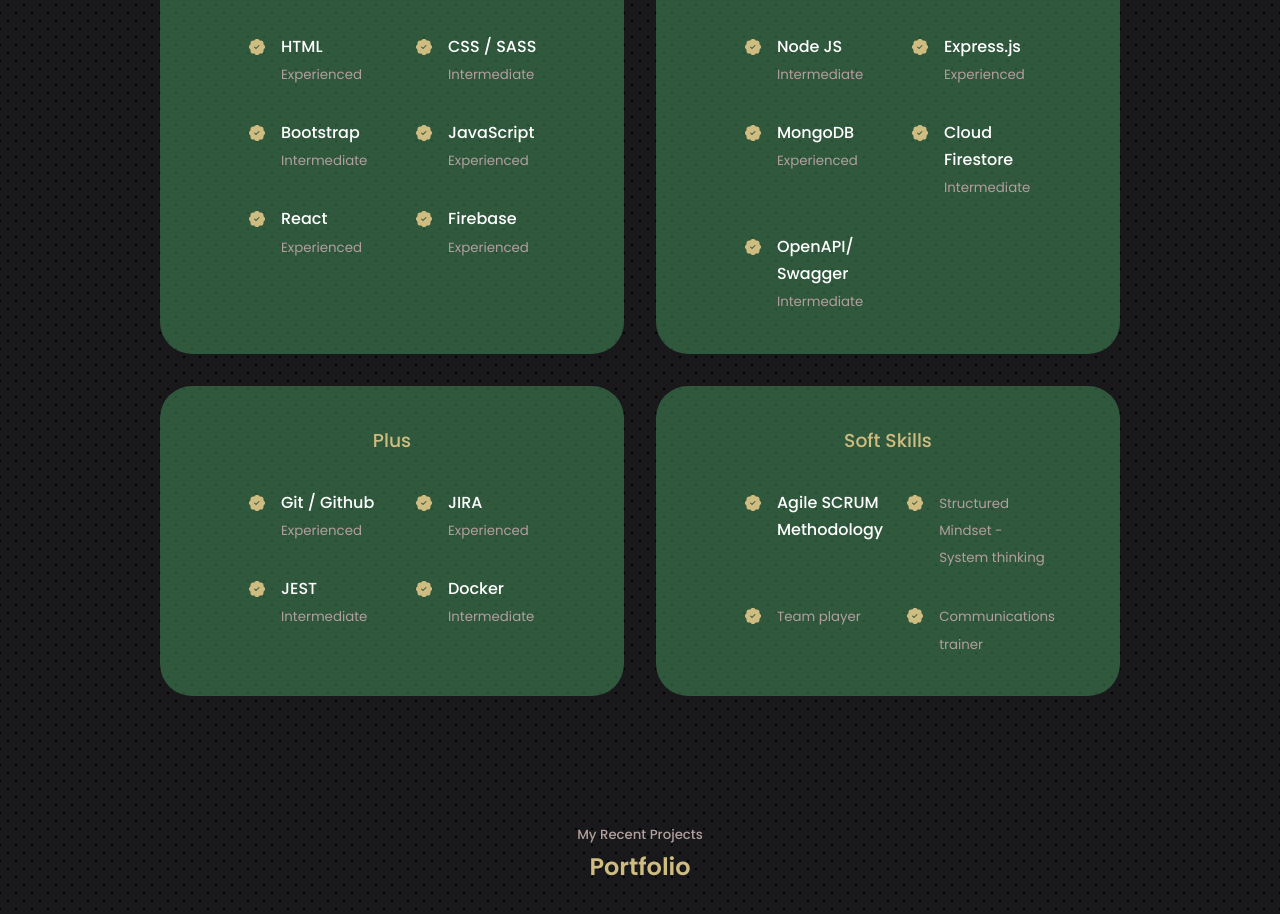
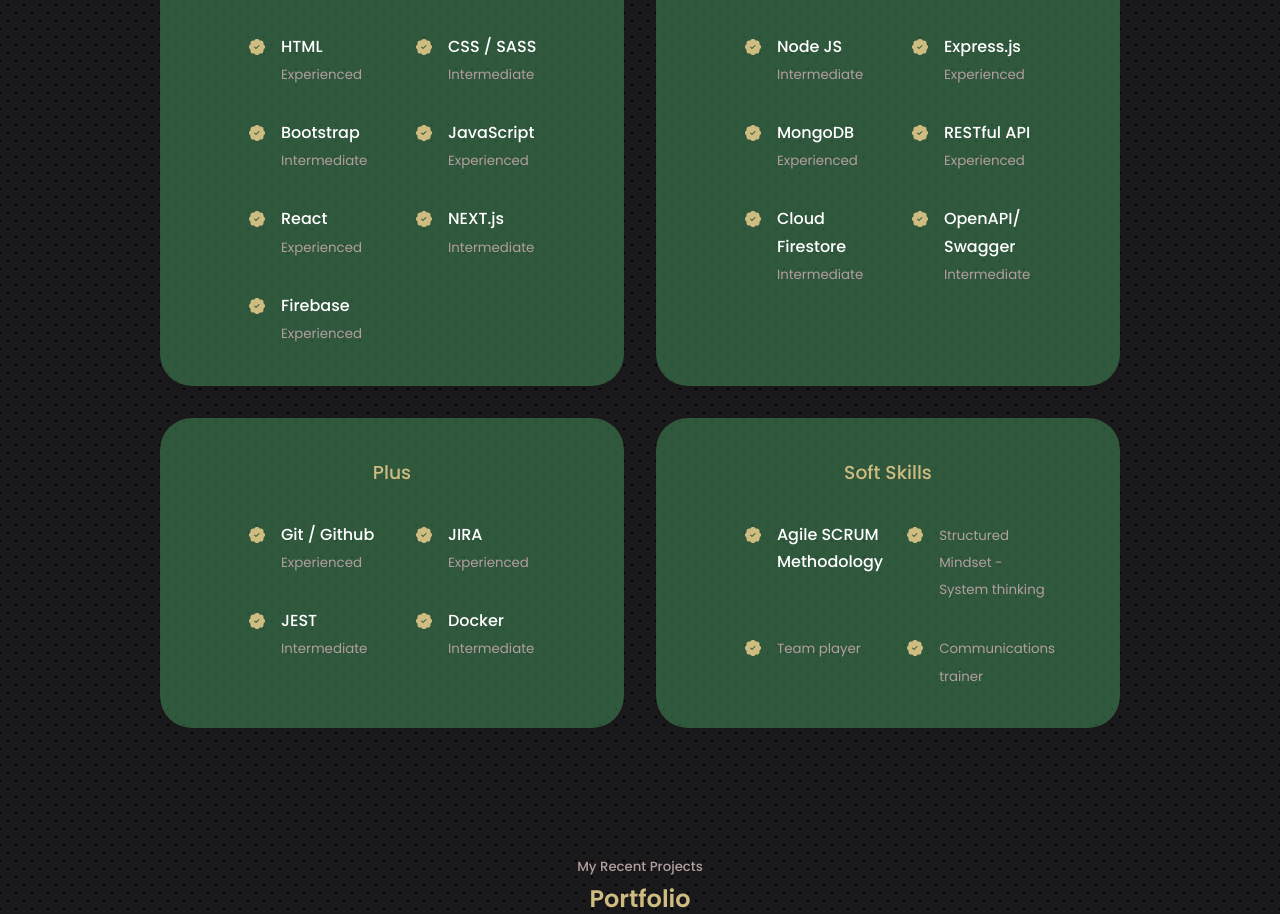
Before and after one commit to Skill4fun/Skill4fun.github.io, a React (Create React App) app: page / in a window 1280 px wide. Shown: the part 2323-3237 px from the top of the page. Built offline with nearby package versions, Linux system fonts and the light colour scheme.

Commit message:
tech stack+aboutme updated

```diff
--- a/src/components/About/About.jsx
+++ b/src/components/About/About.jsx
@@ -47,7 +47,7 @@
           <p>
             During the Fullstack training, we gained significant experience in CI/CD development (GitHub, JIRA) in a "simulated working environment", in a team of 5 people, where we developed a ticketing application together, following an agile SCRUM methodology.
             <br />
-            In the development of my project work "Inventory Browser Application" detailed below, I was mostly immersed in MERN technologies.
+            In the development of my project work "Inventory Browser Application" detailed below, I was mostly immersed in MERN technologies and RESTful API.
             <br />
             I wrote the tests in JEST and the api-documentation using OpenAPI/Swagger.
           </p>
--- a/src/components/Experience/Experience.jsx
+++ b/src/components/Experience/Experience.jsx
@@ -51,6 +51,13 @@
             <article className="experience__details">
               <BsPatchCheckFill className="experience__details-icon" />
               <div>
+                <h4>NEXT.js</h4>
+                <small className="text-light">Intermediate</small>
+              </div>
+            </article>
+            <article className="experience__details">
+              <BsPatchCheckFill className="experience__details-icon" />
+              <div>
                 <h4>Firebase</h4>
                 <small className="text-light">Experienced</small>
               </div>
@@ -79,6 +86,13 @@
               <BsPatchCheckFill className="experience__details-icon" />
               <div>
                 <h4>MongoDB</h4>
+                <small className="text-light">Experienced</small>
+              </div>
+            </article>
+            <article className="experience__details">
+              <BsPatchCheckFill className="experience__details-icon" />
+              <div>
+                <h4>RESTful API</h4>
                 <small className="text-light">Experienced</small>
               </div>
             </article>
```
